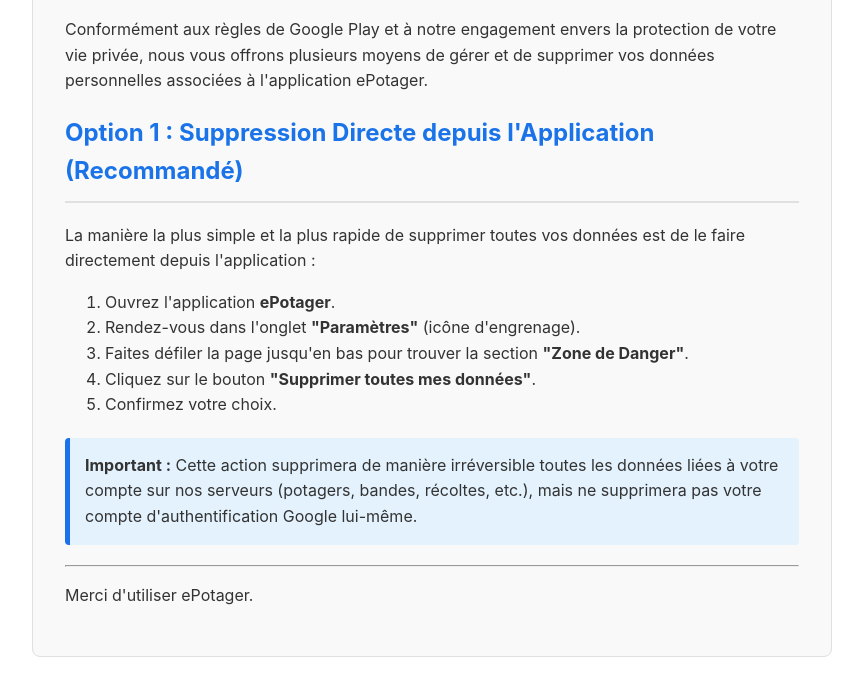
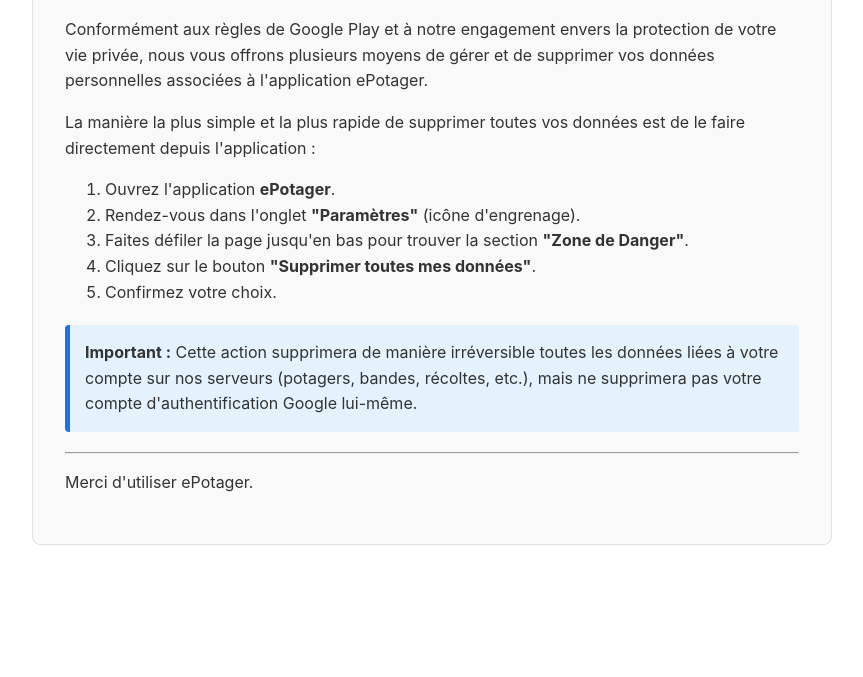
Before and after one commit to gntx-dev/epotager-privacy-policy, a plain HTML site: page delete-data.html in a window 1280 px wide. Shown: the part 193-870 px from the top of the page, without its empty margins (208-1071 px from the left). After the commit the page ends 800 px from the top, so only its background shows below. Drawn offline with Linux system fonts and the light colour scheme.

Commit message:
Update delete-data.html

```diff
--- a/delete-data.html
+++ b/delete-data.html
@@ -54,8 +54,6 @@
         <p>
             Conformément aux règles de Google Play et à notre engagement envers la protection de votre vie privée, nous vous offrons plusieurs moyens de gérer et de supprimer vos données personnelles associées à l'application ePotager.
         </p>
-
-        <h2>Option 1 : Suppression Directe depuis l'Application (Recommandé)</h2>
         <p>
             La manière la plus simple et la plus rapide de supprimer toutes vos données est de le faire directement depuis l'application :
         </p>
```
